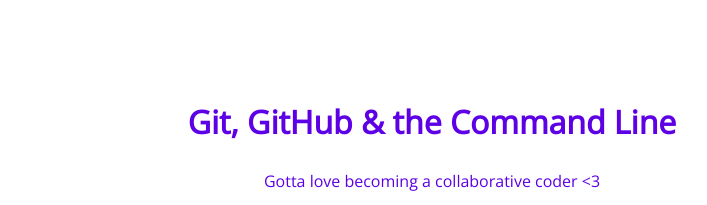
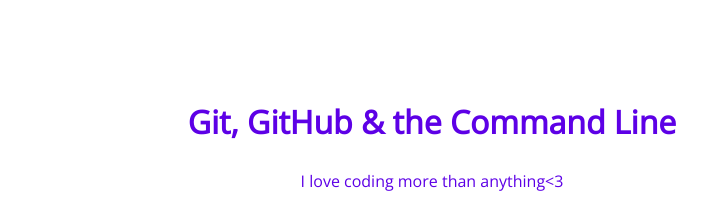
Before and after one commit to Melania90/105-project, a plain HTML site: page index.html in a window 1280 px wide. Shown: the top 205 px of the page, without its empty margins (208-915 px from the left). Drawn offline with nearby package versions, Linux system fonts and the light colour scheme.

Commit message:
changed the paragraph

```diff
--- a/index.html
+++ b/index.html
@@ -9,7 +9,7 @@
 <body>
 	<section>
 		<h1>Git, GitHub & the Command Line</h1>
-		<p>Gotta love becoming a collaborative coder <3</p>
+		<p>I love coding more than anything<3</p>
 		<img src="img/happy-blue-robot.png">
 	</section>
 </body>
```
